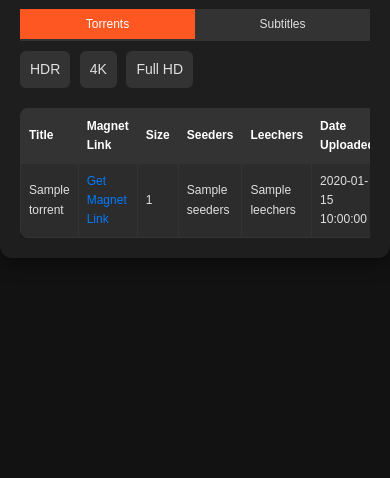
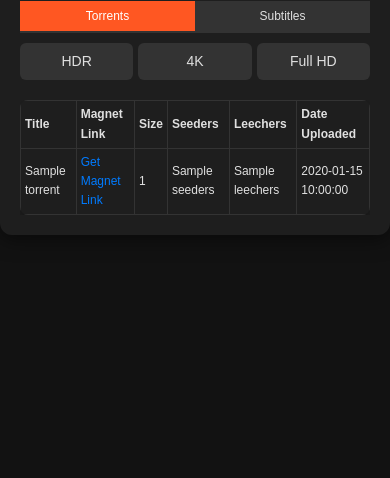
Before and after one commit to davidzarud/torrent-scraper, a Flask app: template templates/movie_detail.html in a window 390 px wide. Shown: the part 303-781 px from the top of the page. Run offline with Flask 3, Linux system fonts and the light colour scheme; the template is opened without the code that fills it: most values are stand-ins (such as "Sample title", 1, 10 or a date in 2020); data that the repository does not hold is empty; some libraries are stand-ins or nearby versions.

Commit message:
Done with movie details styles

```diff
--- a/static/css/movie_details.css
+++ b/static/css/movie_details.css
@@ -6,7 +6,6 @@ body {
          margin: 0;
          padding: 0;
     }
-
      .container {
          background-color: #1e1e1e;
          border-radius: 12px;
@@ -15,7 +14,6 @@ body {
          margin: auto;
          box-shadow: 0 4px 20px rgba(0, 0, 0, 0.5);
     }
-
     /* Movie Detail Section */
      .movie-detail {
          display: flex;
@@ -23,7 +21,6 @@ body {
          align-items: flex-start;
          margin-bottom: 30px;
     }
-
      .movie-poster {
          flex: 0 0 150px;
          margin-right: 20px;
@@ -31,31 +28,25 @@ body {
          overflow: hidden;
          box-shadow: 0 4px 8px rgba(0, 0, 0, 0.5);
     }
-
      .movie-poster img {
          width: 100%;
          height: auto;
          display: block;
          transition: transform 0.3s;
     }
-
      .movie-poster img:hover {
          transform: scale(1.05);
     }
-
      .movie-metadata {
          flex: 1;
          text-align: left;
     }
-
      .movie-metadata p {
          margin: 8px 0;
     }
-
      .movie-metadata strong {
          color: #ff5722;
     }
-
     /* Tabs */
      .tab-buttons {
          margin-top: 20px;
@@ -63,7 +54,6 @@ body {
          flex-wrap: wrap;
          border-bottom: 2px solid #333;
     }
-
      .tab-buttons .btn {
          padding: 10px 20px;
          margin-right: 5px;
@@ -74,22 +64,18 @@ body {
          cursor: pointer;
          transition: background-color 0.3s, color 0.3s;
     }
-
      .tab-buttons .btn.selected {
          background-color: #ff5722;
          color: #ffffff;
     }
-
      .tab-buttons .btn:hover {
          background-color: #555;
     }
-
     /* Table Styles */
      .table-responsive {
          overflow-x: auto;
          margin-top: 20px;
     }
-
      .torrent-table, .subtitle-table {
          width: 100%;
          border-collapse: collapse;
@@ -97,31 +83,40 @@ body {
          overflow: hidden;
          box-shadow: 0 4px 10px rgba(0, 0, 0, 0.3);
     }
-
      .torrent-table th, .torrent-table td, .subtitle-table th, .subtitle-table td {
          border: 1px solid #333;
          padding: 12px;
          text-align: left;
+         font-size: 14px;
     }
-
-.torrent-table th, .subtitle-table th {
+     .subtitle-table th {
          background-color: #333;
          color: #ffffff;
+         text-align: left;
     }
-
-.torrent-table tbody tr:nth-child(odd), .subtitle-table tbody tr:nth-child(odd) {
-    background-color: #2c2c2c;
+     .subtitle-table td {
+         display: flex;
+         align-items: center;
+         padding: 10px;
+         font-size: 14px;
+         white-space: nowrap;
+         overflow: hidden;
+         text-overflow: ellipsis;
     }
-
-.torrent-table tbody tr:nth-child(even), .subtitle-table tbody tr:nth-child(even) {
-    background-color: #1e1e1e;
+     .subtitle-table td:first-child {
+         flex: 1;
+         padding-right: 10px;
     }
-
-.torrent-table tbody tr:hover, .subtitle-table tbody tr:hover {
-    background-color: #444;
+     .subtitle-table button {
+         padding: 4px 6px;
+         font-size: 12px;
+         background-color: #ff5722;
+         border: none;
+         color: white;
+         border-radius: 4px;
+         cursor: pointer;
+         margin-left: 10px;
     }
-
-/* Buttons */
      .return-btn {
          background: none;
          border: none;
@@ -130,36 +125,34 @@ body {
          cursor: pointer;
          transition: color 0.3s, transform 0.3s;
     }
-
      .return-btn:hover {
          color: #ff5722;
          transform: scale(1.1);
     }
-
      .filter-toggles {
          margin-top: 20px;
+         display: flex;
+         flex-wrap: wrap;
+         gap: 5px;
     }
-
      .filter-toggles .btn {
          padding: 10px 15px;
-    margin-right: 5px;
          color: #e0e0e0;
          background-color: #333;
          border: none;
          border-radius: 6px;
          cursor: pointer;
          transition: background-color 0.3s, color 0.3s;
+         flex: 1;
+         text-align: center;
     }
-
      .filter-toggles .btn.selected {
          background-color: #ff5722;
          color: #ffffff;
     }
-
      .filter-toggles .btn:hover {
          background-color: #555;
     }
-
      h1 {
          font-size: 32px;
          font-weight: bold;
@@ -167,41 +160,33 @@ h1 {
          color: #ff5722;
          margin-bottom: 20px;
     }
-
     /* Mobile Responsiveness */
      @media (max-width: 767px) {
-
          h1 {
-        font-size: 32px;
+             font-size: 26px;
              font-weight: normal;
              margin-bottom: 15px;
         }
-
          .movie-detail {
              flex-direction: row;
              align-items: flex-start;
         }
-
          .movie-poster {
              flex: 0 0 120px;
              margin-right: 15px;
         }
-
          .movie-metadata {
              flex: 1;
              text-align: left;
              font-size: 14px;
         }
-
          .movie-metadata p {
              margin: 6px 0;
         }
-
          .tab-buttons {
              flex-direction: row;
              justify-content: space-between;
         }
-
          .tab-buttons .btn {
              flex: 1;
              padding: 8px 12px;
@@ -210,48 +195,85 @@ h1 {
              text-align: center;
              border-radius: 0;
         }
-
          .filter-toggles {
              margin-top: 10px;
              flex-direction: row;
-        flex-wrap: nowrap;
+             flex-wrap: wrap;
+             gap: 5px;
         }
-
          .filter-toggles .btn {
              flex: 1;
-        margin-right: 5px;
              padding: 8px 10px;
-        text-align: center;
              font-size: 14px;
         }
-
          .filter-toggles .btn:last-child {
              margin-right: 0;
         }
+         .torrent-table th, .torrent-table td {
+             padding: 5px;
+             font-size: 12px;
+             word-wrap: break-word;
+             white-space: normal;
+             max-width: 250px;
         }
-
+         .subtitle-table th, .subtitle-table td {
+             padding: 6px;
+             font-size: 12px;
+             word-wrap: break-word;
+        }
+         .subtitle-table td {
+             display: flex;
+             flex-direction: column;
+             align-items: flex-start;
+        }
+         .subtitle-table button {
+             padding: 6px 8px;
+             font-size: 12px;
+             margin-top: 8px;
+        }
+         .table-responsive {
+             overflow-x: auto;
+        }
+    }
      @media (max-width: 480px) {
          .movie-poster {
              flex: 0 0 100px;
              margin-right: 10px;
         }
-
          .movie-metadata {
              font-size: 12px;
         }
-
          .tab-buttons .btn {
              font-size: 12px;
              padding: 6px 10px;
         }
 
+        .download {
+            font-size: 12spx;
+        }
+
          .torrent-table th, .torrent-table td, .subtitle-table th, .subtitle-table td {
-        padding: 8px;
+             padding: 4px;
              font-size: 12px;
         }
-
+         .subtitle-table td {
+             padding: 4px;
+             font-size: 10px;
+             display: flex;
+             flex-direction: column;
+             align-items: flex-start;
+        }
+         .subtitle-table button {
+             padding: 2px 4px;
+             font-size: 8px;
+             margin-top: 4px;
+        }
+         .table-responsive {
+             overflow-x: scroll;
+             -webkit-overflow-scrolling: touch;
+        }
          h1 {
-        font-size: 26px;
+             font-size: 20px;
              font-weight: normal;
              margin-bottom: 10px;
         }
--- a/templates/movie_detail.html
+++ b/templates/movie_detail.html
@@ -78,7 +78,7 @@
 
     <div id="subtitles-section" class="tab-section" style="display: none;">
         <div class="table-responsive">
-            <table class="subtitle-table">
+            <table class="torrent-table">
                 <thead>
                 <tr>
                     <th>Subtitle</th>
@@ -200,10 +200,10 @@ function fetchSubtitles() {
             if (subtitles.length) {
                 subtitles.forEach(function(subtitle) {
                     const row = `
-                    <tr>
+                    <tr class="torrent-item">
                         <td>${subtitle.versioname}</td>
                         <td>
-                            <button class="btn btn-primary btn-sm" onclick="downloadSubtitle(${subtitle.id}, '${encodeURIComponent(subtitle.versioname)}', this, '{{ movie.title }}')">Download</button>
+                            <button class="btn btn-primary btn-sm download" onclick="downloadSubtitle(${subtitle.id}, '${encodeURIComponent(subtitle.versioname)}', this, '{{ movie.title }}')">Download</button>
                         </td>
                     </tr>`;
                     $tableBody.append(row);
```
Lines whose indentation alone changed are shown as unchanged.
